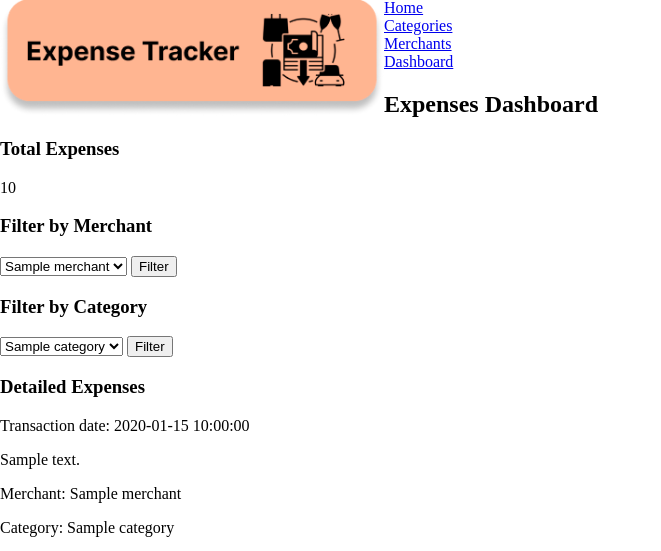
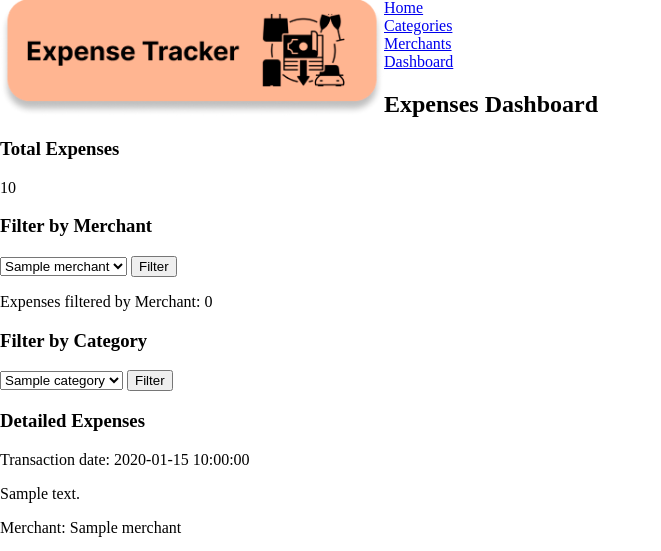
Before and after one commit to sandramolina/pythonic_expense_tracker, a Flask app: page /dashboard in a window 1280 px wide. Shown: the part 17-568 px from the top of the page, without its empty margins (0-661 px from the left). Run offline with Flask 2, Linux system fonts and the light colour scheme; a database or web service that is not in the repository returns one stand-in record (values such as "Sample title"); some libraries are stand-ins or nearby versions.

Commit message:
adds filtered expenses to the dashboard page

```diff
--- a/controllers/expenses_controller.py
+++ b/controllers/expenses_controller.py
@@ -14,7 +14,7 @@ def expenses():
     merchants = merchant_repository.select_all()
     total_expenses = expense_repository.get_total_expenses()
     categories = category_repository.select_all()
-    return render_template('dashboard.html', expenses = expenses, total_expenses = total_expenses, merchants = merchants, categories = categories)
+    return render_template('dashboard.html', expenses = expenses, total_expenses = total_expenses, merchants = merchants, categories = categories, subtotal_expenses_merchant = 0)
 
 @expenses_bp.route('/')
 def new_expense():
@@ -80,7 +80,9 @@ def filter_by_merchant():
     categories = category_repository.select_all()
 
     total_expenses = expense_repository.get_total_expenses()
-    return render_template('dashboard.html', expenses = expenses, merchants = merchants, total_expenses = total_expenses, categories = categories)
+    subtotal_expenses = expense_repository.get_subtotal_expenses_by_merchant(merchant)
+
+    return render_template('dashboard.html', expenses = expenses, merchants = merchants, total_expenses = total_expenses, categories = categories, subtotal_expenses_merchant = subtotal_expenses)
 
 @expenses_bp.route('/filter_category', methods = ['POST'])
 def filter_by_category():
--- a/templates/dashboard.html
+++ b/templates/dashboard.html
@@ -15,6 +15,7 @@
     </select>
     <input type="submit" value="Filter">
 </form>
+<p>Expenses filtered by Merchant: {{subtotal_expenses_merchant}}</p>
 
 <h3>Filter by Category</h3>
 <form action="/filter_category" method="POST">
```
